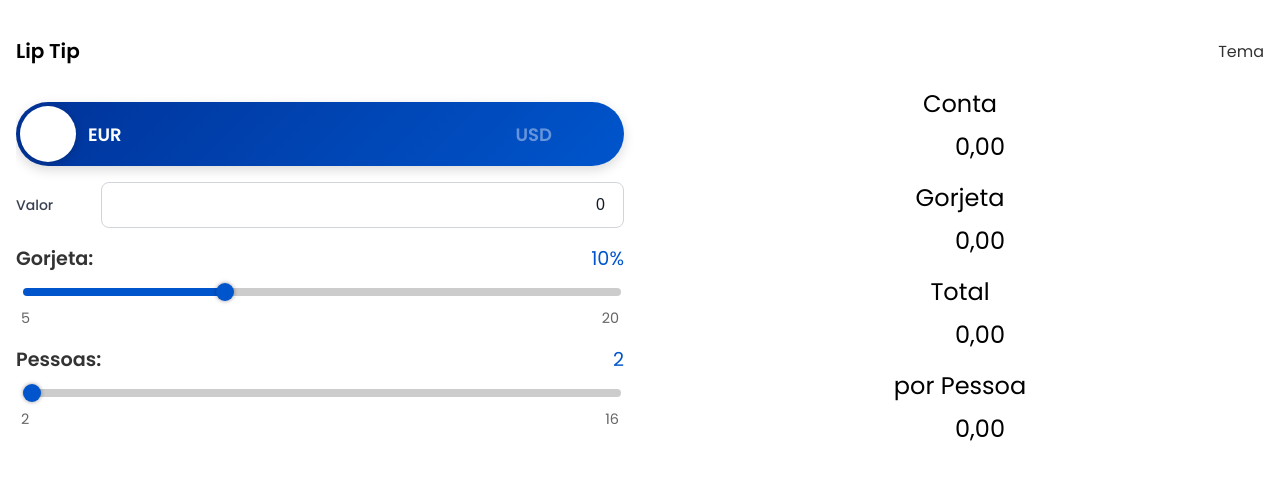
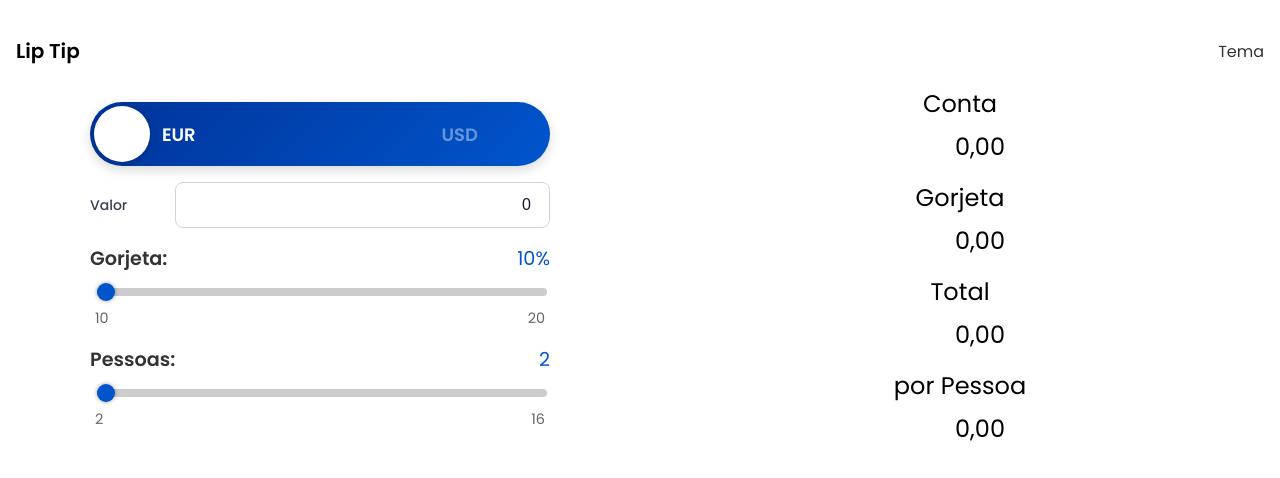
Before and after one commit to tthheusalmeida/le-tip, a Vue app: page / in a window 1280 px wide. Shown: the top 478 px of the page. Built offline with nearby package versions, Linux system fonts and the light colour scheme; some icons are missing; the HTML template or start-up script is replaced by a standard one.

Commit message:
fix: InputRange min value and entry and result panel positions

```diff
--- a/src/App.vue
+++ b/src/App.vue
@@ -57,8 +57,9 @@ handleResize()
 
   &__slides {
     display: flex;
-    justify-content: space-between;
+    justify-content: space-evenly;
     width: 200%;
+    gap: 8rem;
     transition: transform 0.4s ease-in-out;
     transform: translateX(0);
 
@@ -73,6 +74,7 @@ handleResize()
     width: 100%;
     display: grid;
     grid-template-columns: 1fr 1fr;
+    place-items: center;
     gap: 2rem;
     transform: none;
   }
--- a/src/components/organisms/EntryPanel.vue
+++ b/src/components/organisms/EntryPanel.vue
@@ -6,7 +6,7 @@
     <InputRange
       v-model="tip"
       label="Gorjeta"
-      :min="5"
+      :min="10"
       :max="20"
       :step="1"
       :formatter="formatAsPercentage"
@@ -38,6 +38,7 @@ const { amount, tip, people } = useApp()
 <style scoped lang="css">
 .entry-panel {
   width: 100%;
+  max-width: 460px;
   display: flex;
   flex-direction: column;
   align-items: center;
--- a/src/components/organisms/ResultPanel.vue
+++ b/src/components/organisms/ResultPanel.vue
@@ -26,6 +26,7 @@ const amountPerPerson = computed(() => roundTo(amountTotal.value / people.value)
 <style scoped lang="css">
 .result-panel {
   width: 100%;
+  max-width: 460px;
   display: flex;
   flex-direction: column;
   align-items: center;
```
